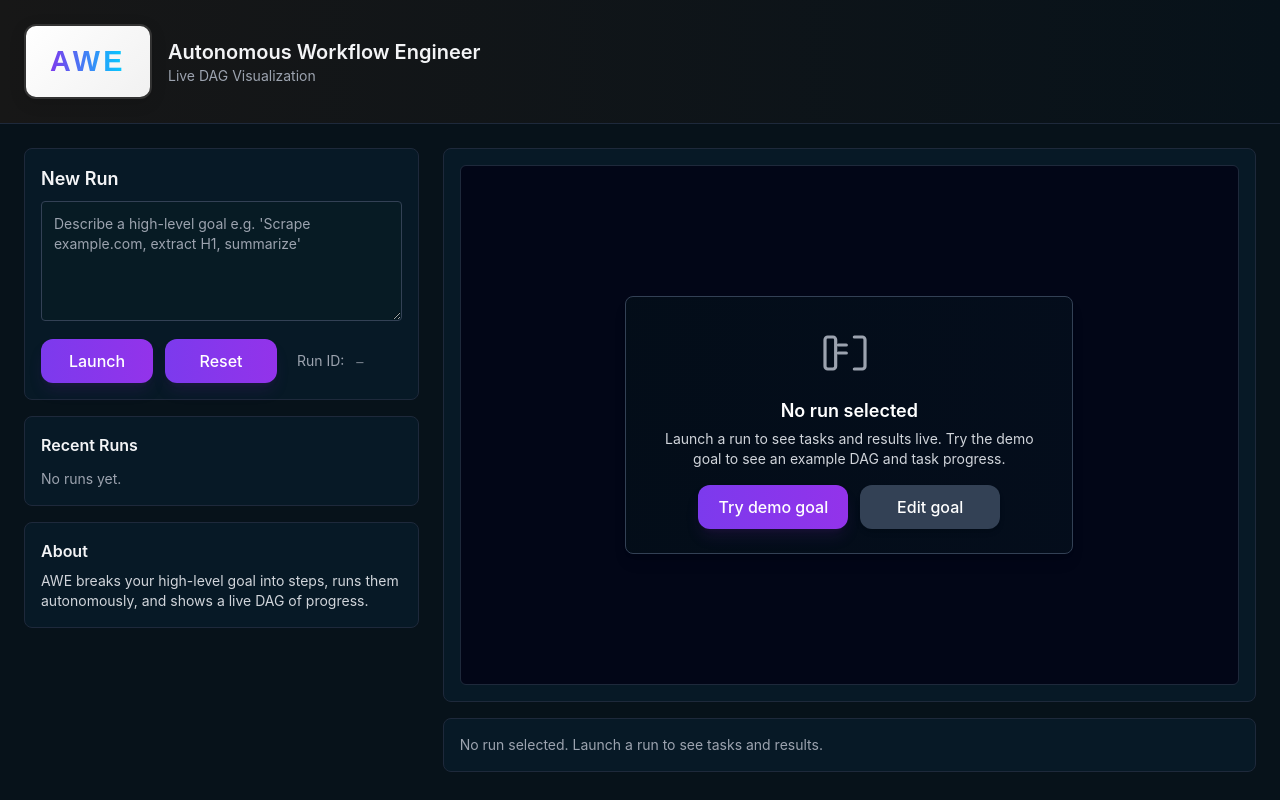
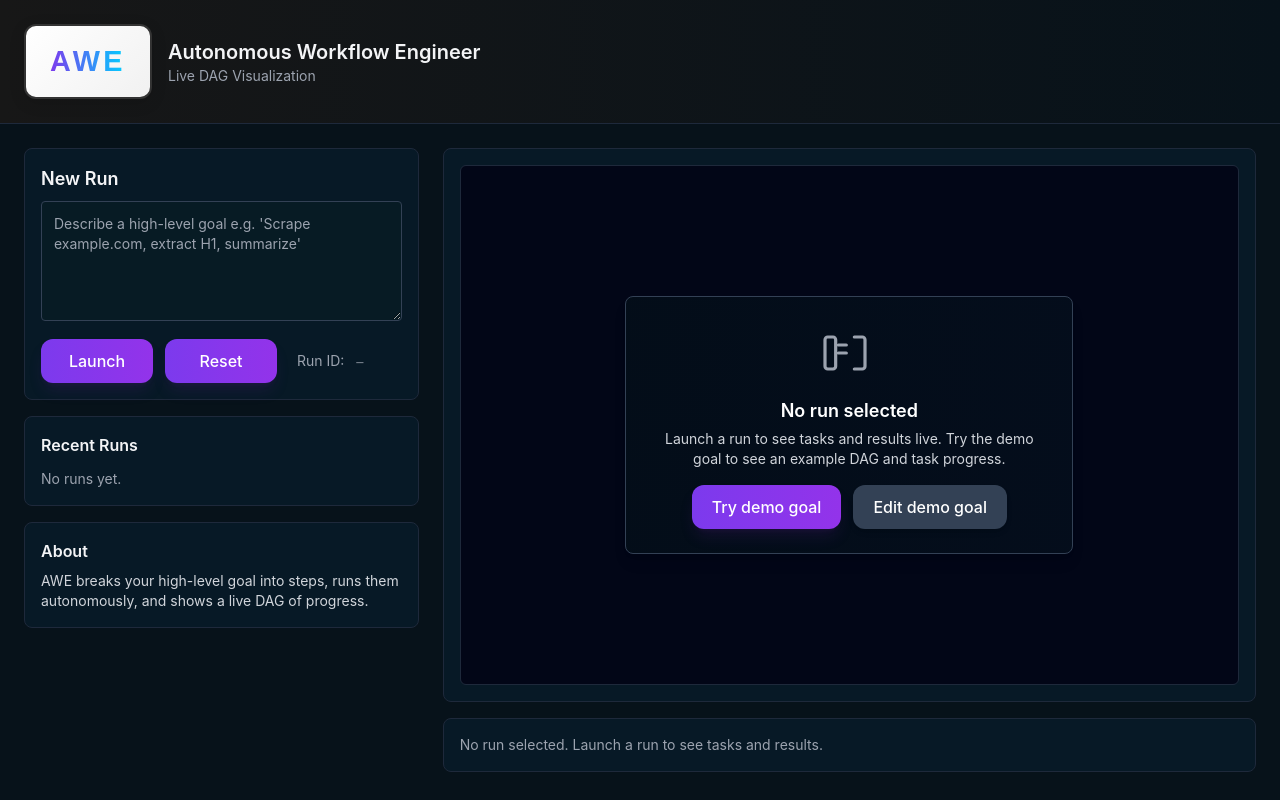
Before and after one commit to niravkpatel36/AWE, a React (Vite) app in the folder frontend/: page / in a window 1280 px wide. Built offline with nearby package versions, Linux system fonts and the light colour scheme.

Commit message:
Update on demo goal

```diff
--- a/frontend/src/App.tsx
+++ b/frontend/src/App.tsx
@@ -258,7 +258,7 @@ export default function App() {
                                  shadow-md text-white font-medium
                                  min-w-[140px] text-center"
                     >
-                      Edit goal
+                      Edit demo goal
                     </button>
                   </div>
                 </div>
```
